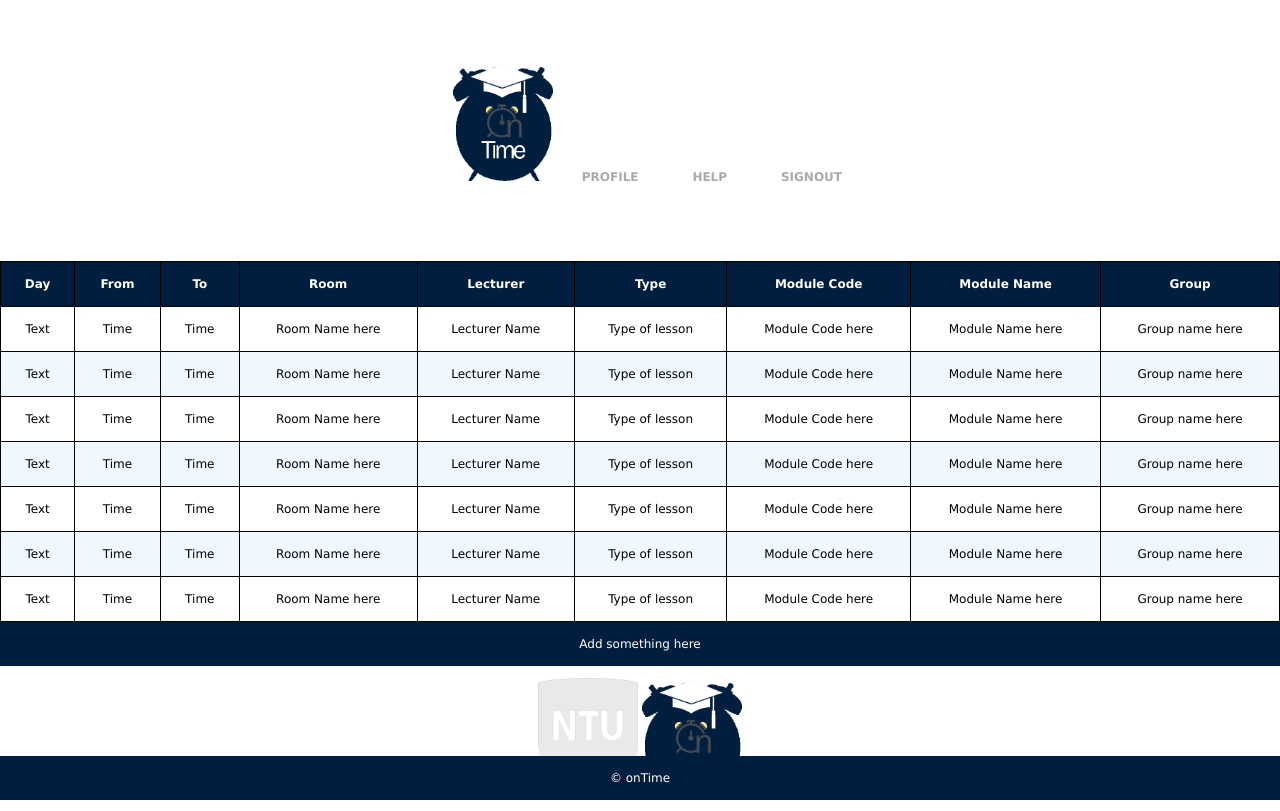
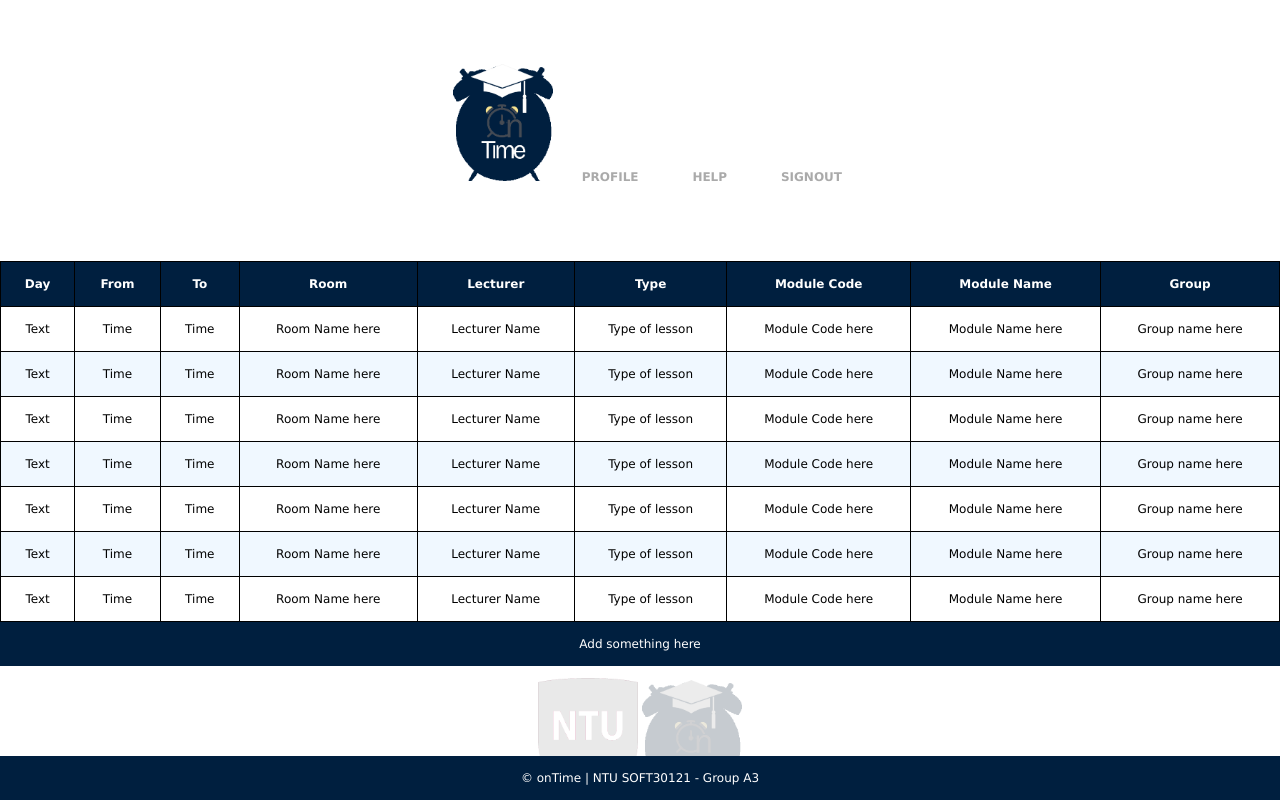
Before and after one commit to ayo-dami/onTime, a plain HTML site: page index.html in a window 1280 px wide. Drawn offline with Linux system fonts and the light colour scheme.

Commit message:
fixed bugs

```diff
--- a/index.html
+++ b/index.html
@@ -6,7 +6,8 @@
 	<body>
 		<!-- Navigation -->
 		<nav class="shift">
-
+			<!-- maybe add a nice banner with cool blend of classroom -->
+			<!-- do media queries for mobile and apps -->
 		    <ul>
 		    	<img src="img/ontimelogo.png" width="100"/>
 		      <li><a href="#">Profile</a></li>
@@ -123,13 +124,13 @@
 		<div id="sub">
 		<div id="sub-class">
 			<p><img src="img/ntulogo.png" width="100"/>
-				<img src="img/ontimelogo.png" width="100"/>
+				<img src="img/ontimelogo1.png" width="100"/>
 			</p>
 			<!-- <img src="img/ntulogo.png" width="100"/>
 			<img src="img/ntulogo.png" width="100"/> -->
 
 		</div>
 		</div>
-		<div id="footer">© onTime </div>
+		<div id="footer">© onTime | NTU SOFT30121 - Group A3 </div>
 	</body>
 </html>
```
Also changed, not shown: img/ontimelogo1.png (added).
